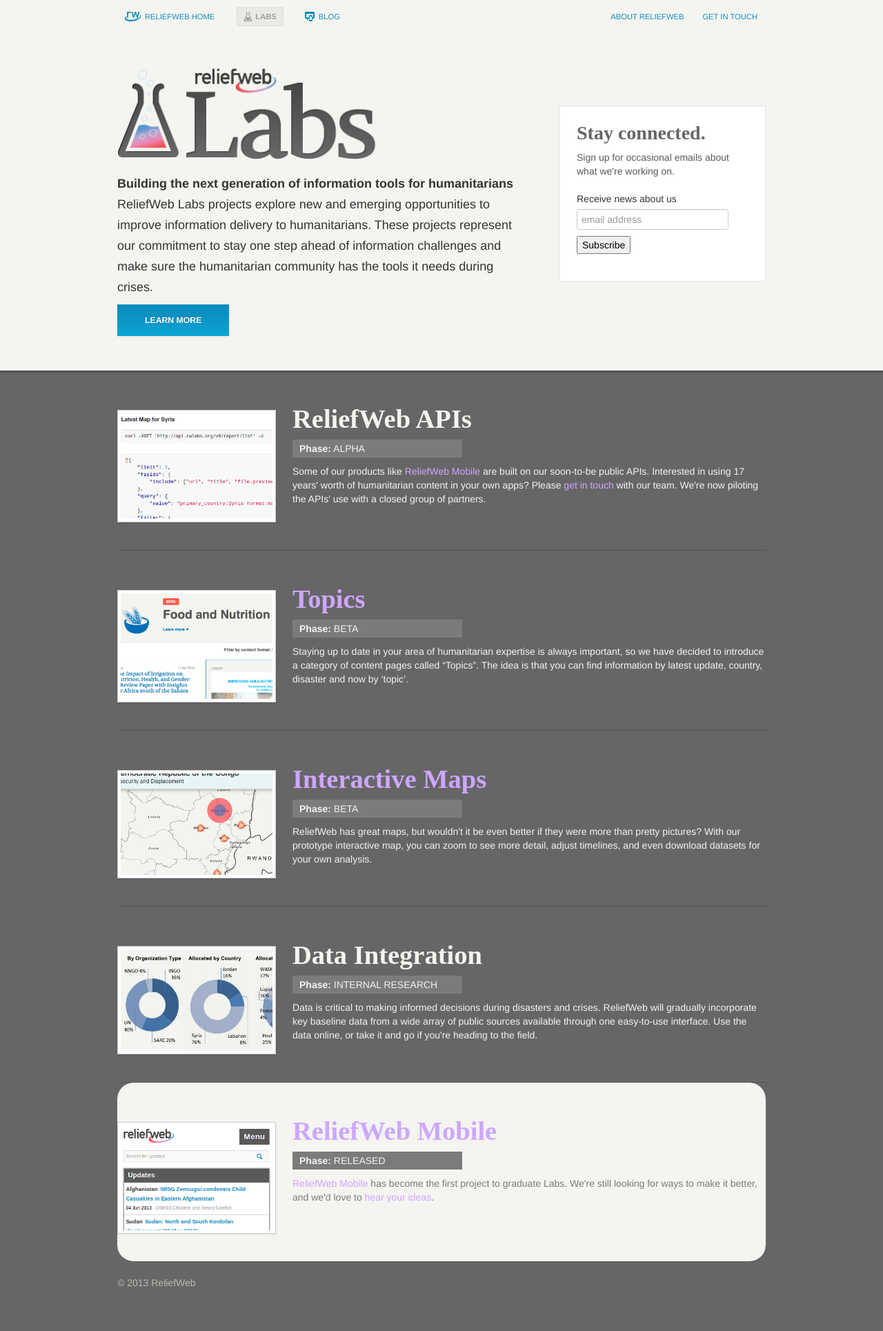
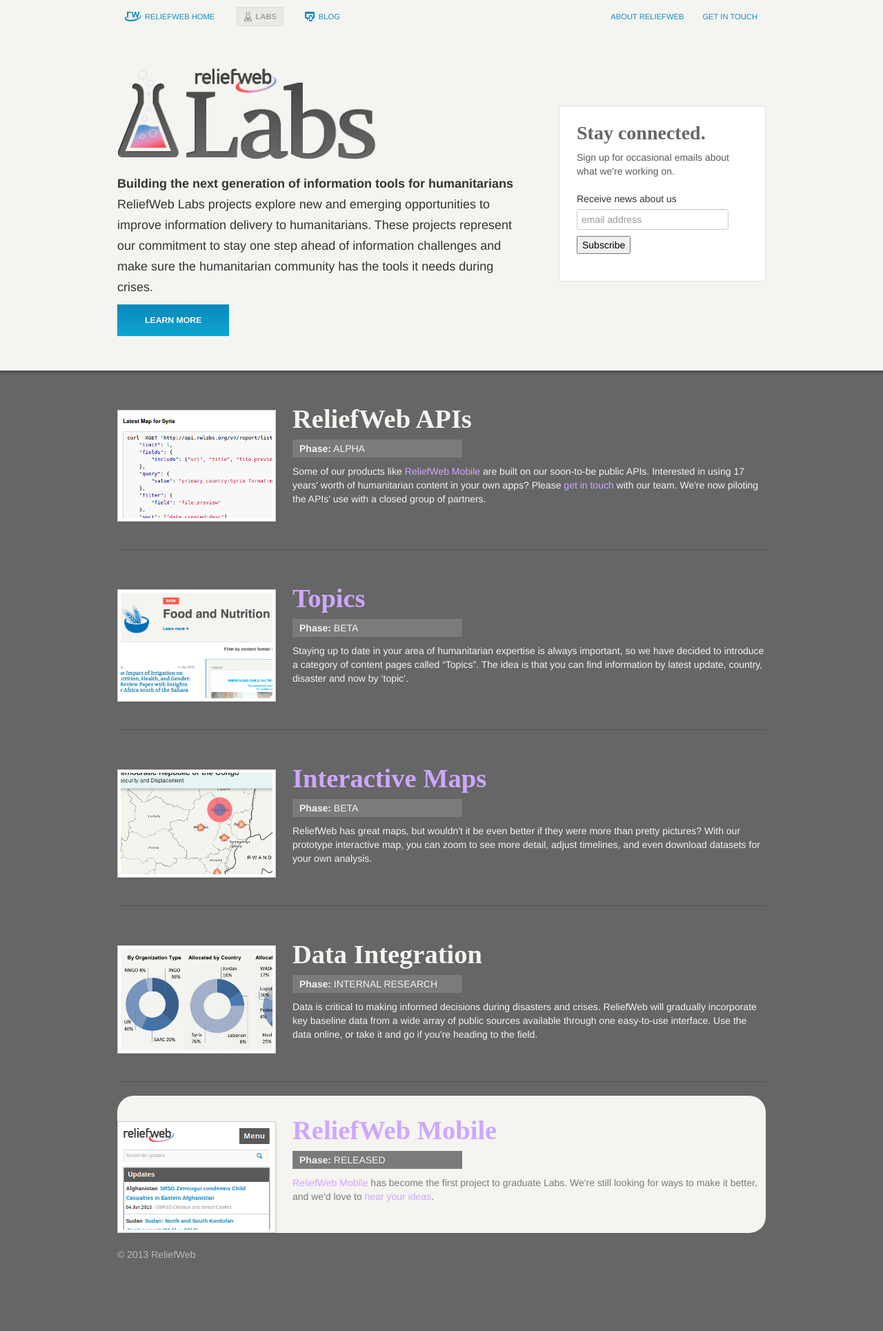
Before and after one commit to UN-OCHA/rwint-labs, a Jekyll site: the page built from index.html, in a window 1280 px wide. Shown: the whole page at 69% size. Built offline with Jekyll 4.4.1, drawn with Linux system fonts in a browser that asks for light colours; some web fonts are replaced; after the commit the page ends 1888 px from its top, so only the background shows below that.

Commit message:
improve thumbnail and graduation highlight

```diff
--- a/css/rwlabsstyle.css
+++ b/css/rwlabsstyle.css
@@ -193,6 +193,8 @@
   -webkit-border-radius: 24px;
   -moz-border-radius: 24px;
   border-radius: 24px;
+  margin-top: 20px;
+  padding: 20px 0 0;
 }
 
 .rw-project-list-item a {color: #cda7ff;}
```
Also changed, not shown: img/rw-thumbnail-api.png.
